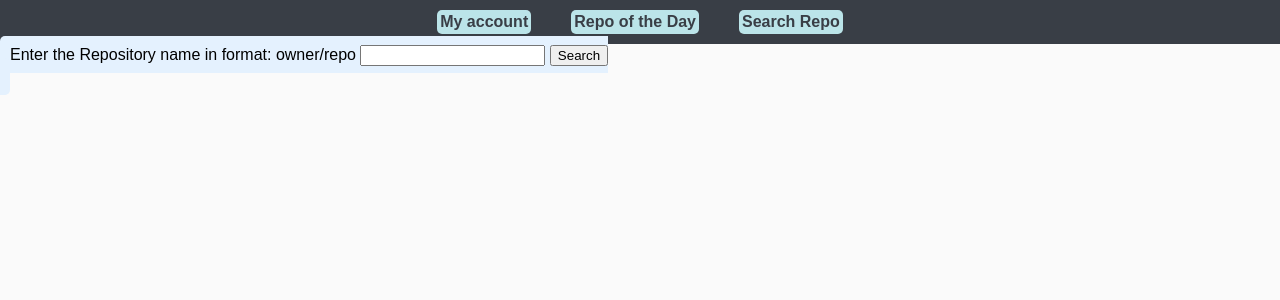
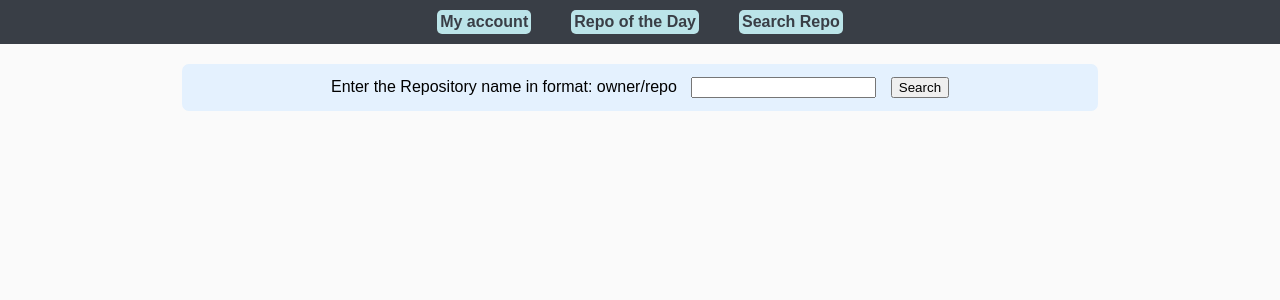
Before and after one commit to khalford/myWebApp, a PHP site: page /html/search.html in a window 1280 px wide. Shown: the top 300 px of the page. Run offline with PHP 8.4, Linux system fonts and the light colour scheme.

Commit message:
web design

```diff
--- a/bastion_ansible_setup/roles/apache2_config/files/html/index.html
+++ b/bastion_ansible_setup/roles/apache2_config/files/html/index.html
@@ -16,6 +16,11 @@
     <div class="content">
       <h2>Github Statistics Tracker</h2>
       <p>Here you can track Github Statistics for your favourite repositories.</p>
+      <p>Below is a random Github Repository</p>
     </div>
+    <div class="search-results">
+      <ol id="results"></ol>
+    </div>
+    <script src="../js/random_search.js"></script>
   </body>
 </html>
--- a/bastion_ansible_setup/roles/apache2_config/files/html/search.html
+++ b/bastion_ansible_setup/roles/apache2_config/files/html/search.html
@@ -14,11 +14,13 @@
       <a href="search.html">Search Repo</a>
     </nav>
     <div class="search">
-      <script src="../js/search.js"></script>
+      <script src="../js/user_search.js"></script>
       <label for="search-bar">Enter the Repository name in format: owner/repo</label>
       <input type="text" name="search-bar" id="search-string">
-      <button type="submit" onclick="search()">Search</button>
-      <p id="search-status"></p>
+      <button type="submit" onclick="user_search()">Search</button>
+      <p id="search-status-p"><span id="search-status-span"></span></p>
+    </div>
+    <div class="search-results">
       <ol id="results"></ol>
     </div>
   </body>
--- a/bastion_ansible_setup/roles/apache2_config/files/js/search.js
+++ b/bastion_ansible_setup/roles/apache2_config/files/js/random_search.js
@@ -1,22 +1,21 @@
-function search(){
-    const search_string = document.getElementById('search-string').value;
-    const owner = search_string.split('/')[0];
-    const repo = search_string.split('/')[1];
+function http_request() {
+    const token = ""
+    var id = Math.floor(Math.random() * 1000000000);
+    // id = '491438292'
+    const url = `https://api.github.com/repositories/${id}/contributors`;
+    console.log(url)
     const http = new XMLHttpRequest();
-    const url = `https://api.github.com/repos/${owner}/${repo}/contributors`;
     http.open('GET', url);
+    http.setRequestHeader('Authorization', 'Bearer ' + token);
     http.send();
     http.onreadystatechange = function(){
-        if(this.readyState==4 && this.status==200){
-            var status_text = document.getElementById("search-status")
-            status_text.innerText = ""
+        if (this.readyState==4 && this.status==200) {
             const text_data = http.responseText;
             const json_data = JSON.parse(text_data);
             display(json_data)
-        } else if (this.readyState==4 && this.status==404){
-            var status_text = document.getElementById("search-status")
-            status_text.innerText = "Repo was not found. Check for typos and that the Repo stil exists."
-        }
+        } else if (this.readyState==4 && this.status==404) {
+            http_request()
+        };
     };
 };
 
@@ -38,3 +37,5 @@ function display(json_data){
         list.appendChild(item);
     };
 };
+
+http_request()
--- a/bastion_ansible_setup/roles/apache2_config/files/styles/index.css
+++ b/bastion_ansible_setup/roles/apache2_config/files/styles/index.css
@@ -68,15 +68,41 @@ nav a:hover {
 }
 
 .search {
-    display: inline;
-    margin-top: 20px;
+    margin: 20px auto;
+    width: 70%;
     padding: 10px;
-    width: 30%;
-    max-width: 100%;
     background-color: #e4f1fe;
-    border-radius: 5px;
+    border-radius: 7px;
+    text-align: center;
 }
 
 .search * {
-    margin: 1px 0px;
+    margin: 3px 5px;
 }
+
+#search-status-span {
+    opacity: 60%;
+    border-radius: 5px;
+    padding: 2px;
+}
+
+#results {
+    background-color: #bbe4e9;
+    border-radius: 10px;
+    opacity: 95%;
+    width: 35%;
+    min-width: 350px;
+    margin: 10px auto;
+}
+
+#results li {
+    padding: 2px 0px;
+}
+
+#results li * {
+    margin: 0px 2px;
+}
+
+#results li a {
+    text-decoration: none;
+}
```
Also changed, not shown: bastion_ansible_setup/roles/apache2_config/files/js/user_search.js (added, +53 -0 lines).
